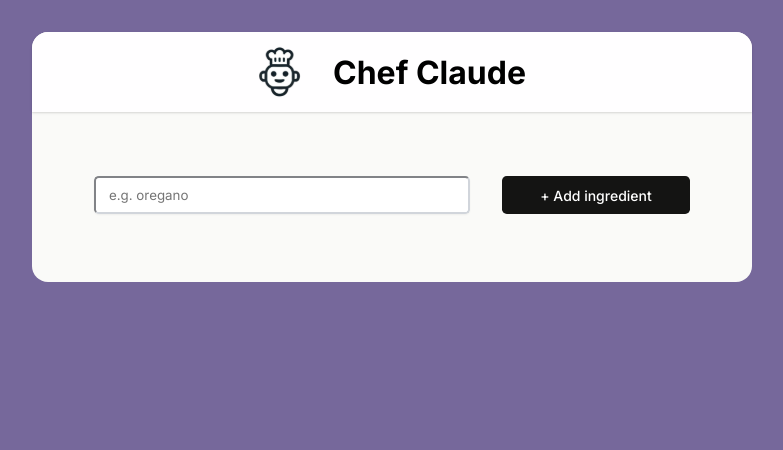
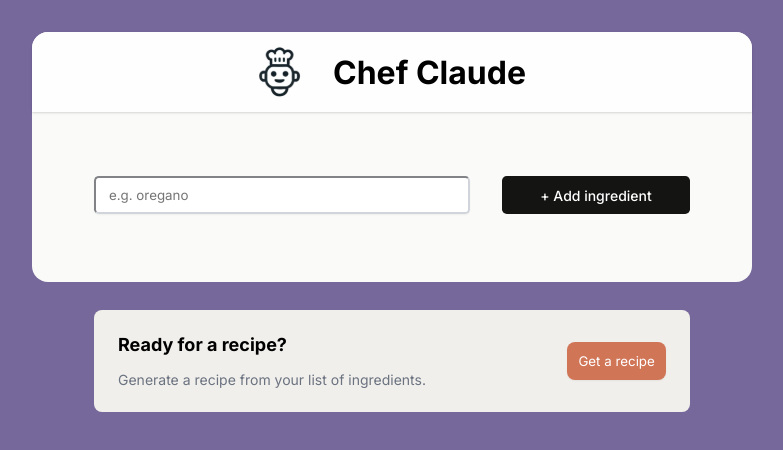
Before and after one commit to RosaBen/rb-chef-claude, a React (Vite) app: page / in a window 1280 px wide. Shown: the top 450 px of the page, without its empty margins (248-1031 px from the left). Built offline with nearby package versions, Linux system fonts and the light colour scheme.

Commit message:
toggle height for main container

```diff
--- a/index.html
+++ b/index.html
@@ -10,12 +10,14 @@
     <link
       href="https://fonts.googleapis.com/css2?family=Inter:ital,opsz,wght@0,14..32,100..900;1,14..32,100..900&display=swap"
       rel="stylesheet">
+
     <title>rb-chef-claude</title>
   </head>
 
   <body>
     <div id="root"></div>
     <script type="module" src="/src/main.jsx"></script>
+
   </body>
 
 </html>
--- a/src/assets/styles/index.css
+++ b/src/assets/styles/index.css
@@ -9,11 +9,6 @@
   font-family: Inter, sans-serif;
 }
 
-#root {
-  display: flex;
-  flex-direction: column;
-  align-items: center;
-}
 body {
   background-color: #76689b;
 }
@@ -23,11 +18,16 @@ body {
   width: 100%;
   max-width: 720px;
   margin: 2rem auto;
+  background-color: #fafaf8;
 }
 
 .original-state {
   height: 250px;
-  background-color: #fafaf8;
+
+  border-radius: 1rem;
+}
+
+.collapse {
   border-radius: 1rem;
 }
 
@@ -87,6 +87,37 @@ form button {
   font-weight: 500;
 }
 
+/* get recipe container */
+
+.get-recipe-container {
+  background-color: #f0efeb;
+  border-radius: 0.5rem;
+  margin-bottom: 3rem;
+  padding: 1.5rem;
+  display: flex;
+  justify-content: space-between;
+  align-items: center;
+}
+
+.get-recipe-container h3 {
+  font-size: 1.125rem;
+  margin-bottom: 1rem;
+}
+
+.get-recipe-container p {
+  color: #6b7280;
+  font-size: 0.875rem;
+}
+
+.get-recipe-container button {
+  background: #d17557;
+  color: white;
+  border: none;
+  padding: 0.7rem;
+  border-radius: 0.5rem;
+  box-shadow: 0px 1px 2px 0px rgba(0, 0, 0, 0.05);
+}
+
 /* list */
 
 .listIngredients h1 {
@@ -95,10 +126,12 @@ form button {
 
 .listIngredients ul {
   margin-left: 2rem;
+  margin-bottom: 3rem;
 }
 
 .listIngredients ul li {
-  line-height: 1.5;
+  line-height: 2;
+  color: #475467;
 }
 /* footer */
 
--- a/src/components/Main.jsx
+++ b/src/components/Main.jsx
@@ -2,12 +2,13 @@ import { useState } from "react"
 
 export default function Main(){
   const [ingredients, setIngredients] = useState([])
-
+  const mainContainer = document.querySelector(".container")
   const listIngredients = ingredients.map(ingredient => {
     return (
       <li key={ingredient}>{ingredient}</li>
     )
   })
+  listIngredients.length > 0 && mainContainer.classList.remove("original-state") && mainContainer.classList.add("collapse")
 
   // function handleClick (e){
   //     e.preventDefault()
@@ -21,19 +22,29 @@ export default function Main(){
     setIngredients(prevList => [...prevList, newIngredient])
   }
   return(
+    <>
+    {listIngredients.length > 0 && mainContainer.classList.remove("original-state") && mainContainer.classList.add("collapse")}
     <main>
     {/* <form onSubmit={handleClick}> */}
     <form action={addIngredient}>
       <input type="text" placeholder="e.g. oregano" aria-label="Add ingredient" name="ingredient"/>
       <button type="submit">+ Add ingredient</button>
     </form>
-      <div className="listIngredients">
+    <section className="listIngredients">
         {listIngredients.length > 0 ? (<h1>Ingredients on hand:</h1>): "" }
 
-      <ul>
+      <ul aria-live="polite">
         {listIngredients}
       </ul>
+      <div className="get-recipe-container">
+        <div>
+          <h3>Ready for a recipe?</h3>
+          <p>Generate a recipe from your list of ingredients.</p>
+        </div>
+        <button>Get a recipe</button>
       </div>
+    </section>
     </main>
+    </>
   )
 }
```
